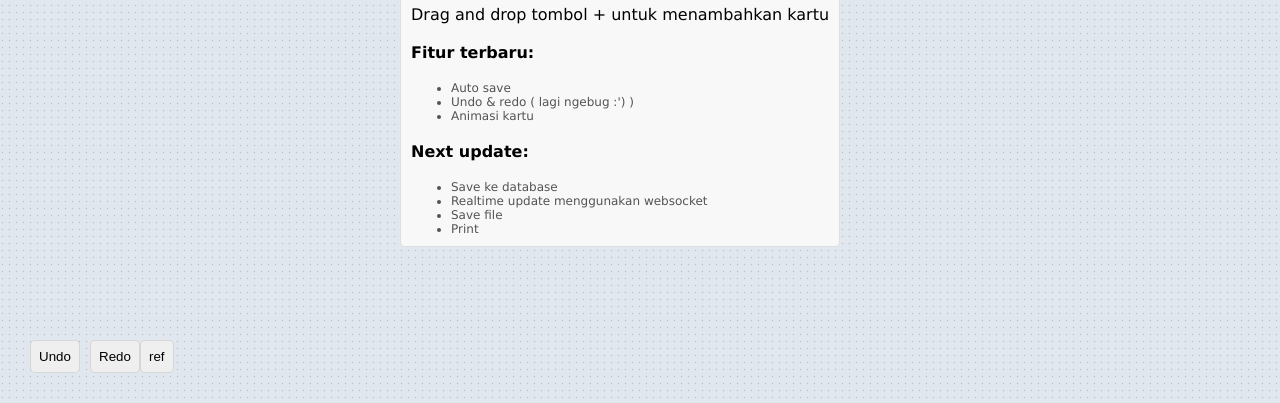
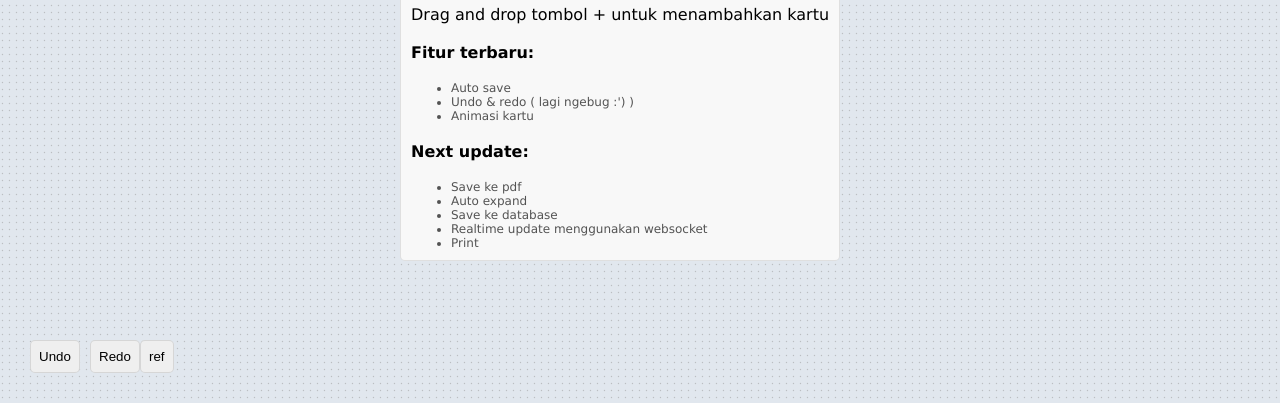
Before and after one commit to hyoga-dev/note-app, a website built with webpack: page index.html in a window 1280 px wide. Shown: the part 397-800 px from the top of the page. Built offline with nearby package versions, Linux system fonts and the light colour scheme; a script that the page names is missing.

Commit message:
update update msg

```diff
--- a/index.html
+++ b/index.html
@@ -67,9 +67,10 @@
         <br>
         <br>
         <ul>
+          <li>Save ke pdf</li>
+          <li>Auto expand</li>
           <li>Save ke database</li>
           <li>Realtime update menggunakan websocket</li>
-          <li>Save file</li>
           <li>Print</li>
         </ul>
       </div>
```
